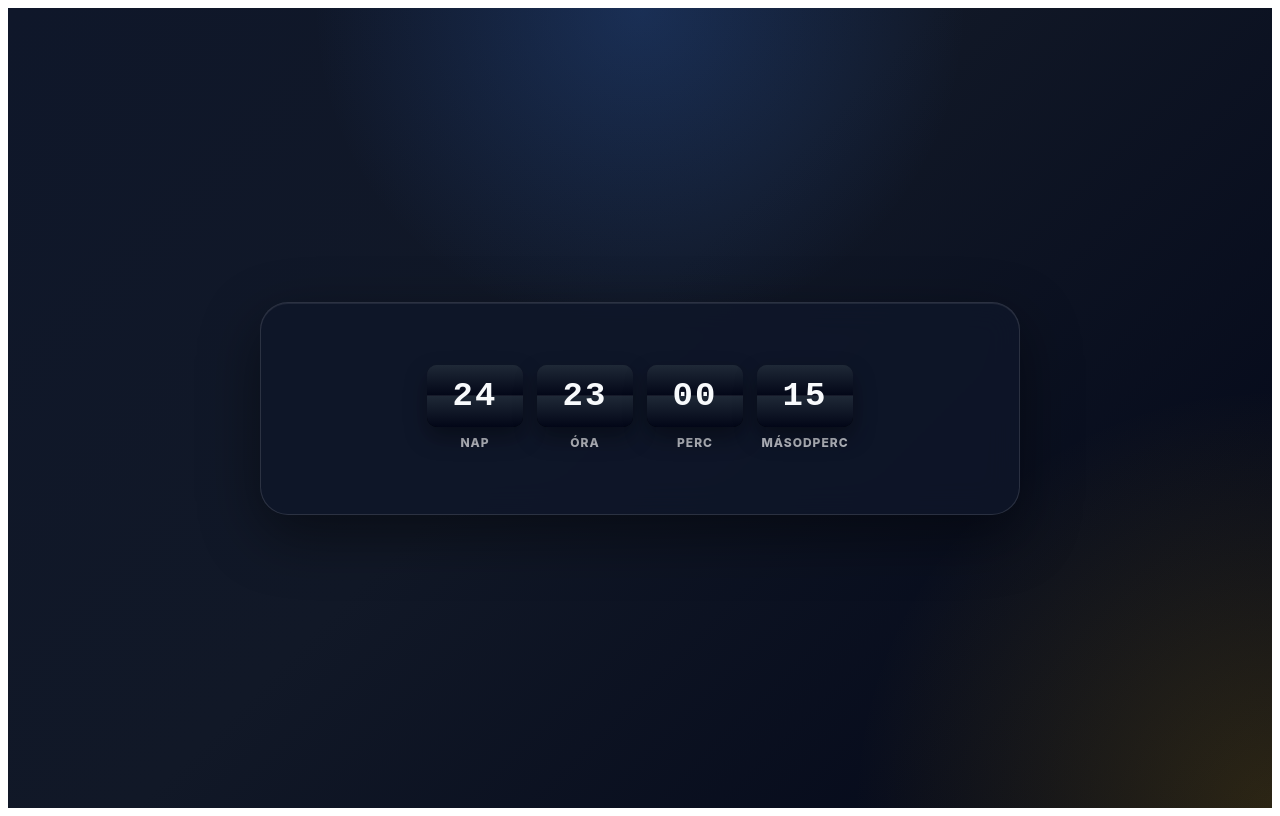
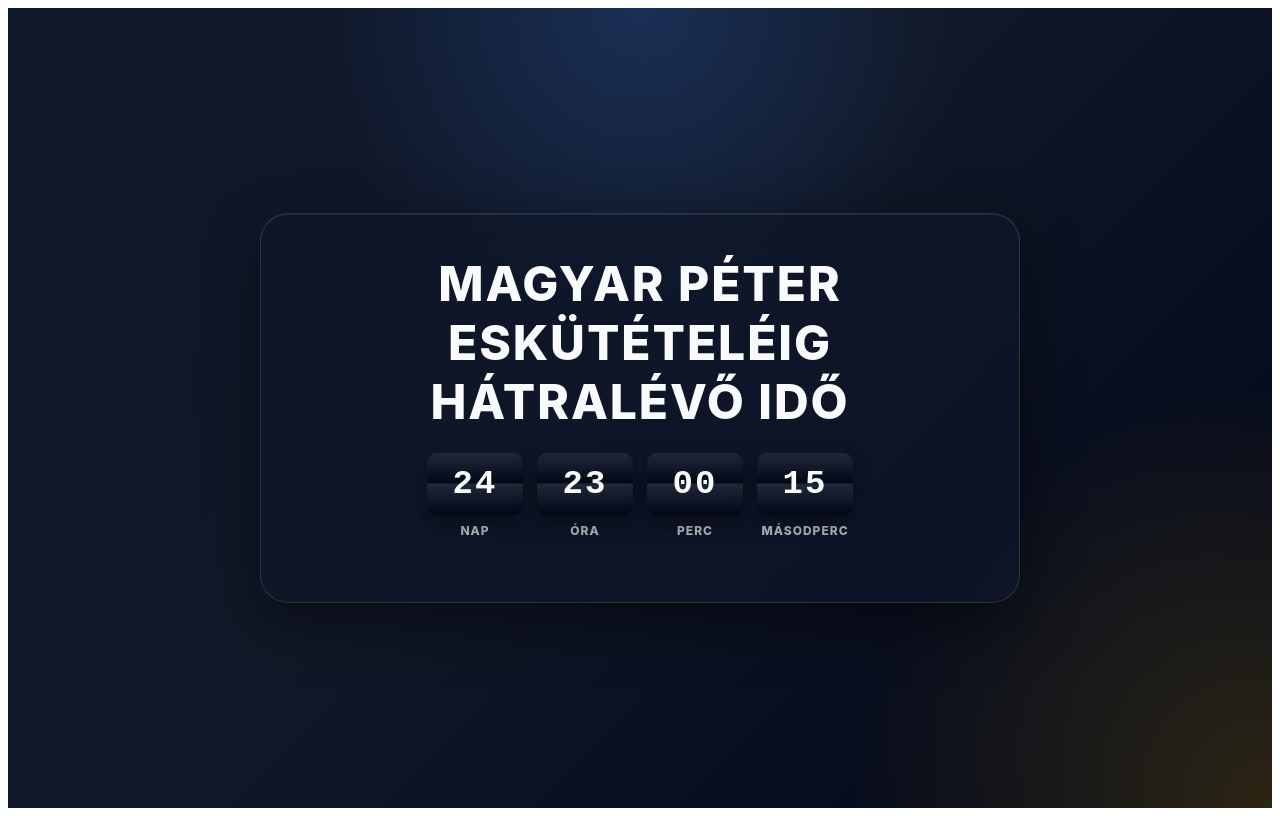
Before and after one commit to andras71/husoldukr, an Angular app: page / in a window 1280 px wide. Built offline with nearby package versions, Linux system fonts and the light colour scheme.

Commit message:
számláló

```diff
--- a/src/app/app.html
+++ b/src/app/app.html
@@ -23,6 +23,7 @@
     </div>
 
     <div *ngIf="!isVisible">
+      <div class="headline">MAGYAR PÉTER eskütételéig hátralévő idő</div>
       <div class="station-clock" aria-label="Hátralévő idő">
         <div class="flip-unit">
           <div class="flip-card" [class.flipping]="countdownFlip.days.flipping">
```
